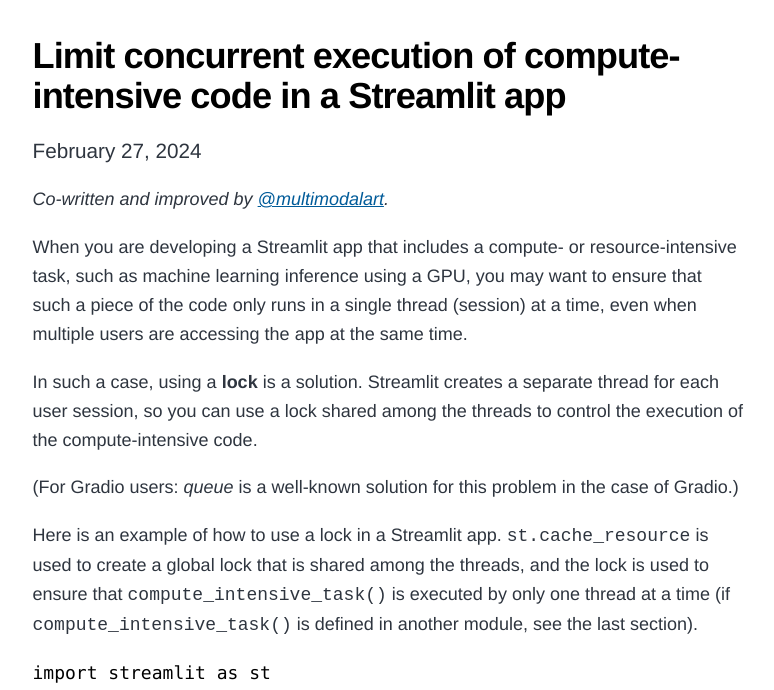
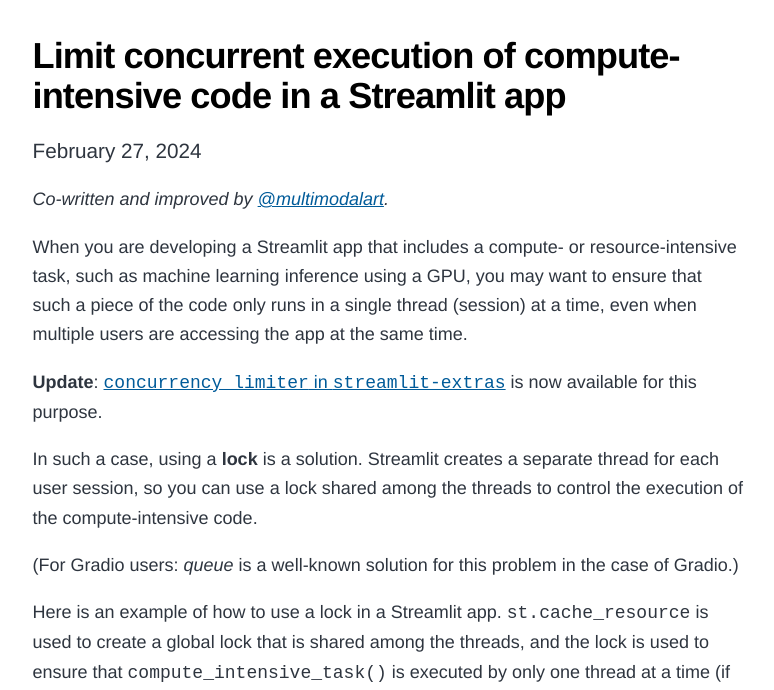
Before and after one commit to whitphx/whitphx.info, a Gatsby site: page /posts/20240227-streamlit-single-concurrency-control/ in a window 1280 px wide. Shown: the part 94-784 px from the top of the page, without its empty margins (252-1026 px from the left). Built offline with nearby package versions, Linux system fonts and the light colour scheme; Gatsby itself is replaced by a stand-in of ours; some packages are replaced by stand-ins of ours.

Commit message:
Update 20240227-streamlit-single-concurrency-control about the concurrency_limiter in streamlit-extras

```diff
--- a/content/blog/20240227-streamlit-single-concurrency-control/index.md
+++ b/content/blog/20240227-streamlit-single-concurrency-control/index.md
@@ -11,6 +11,8 @@
 
 When you are developing a Streamlit app that includes a compute- or resource-intensive task, such as machine learning inference using a GPU,
 you may want to ensure that such a piece of the code only runs in a single thread (session) at a time, even when multiple users are accessing the app at the same time.
+
+**Update**: [`concurrency_limiter` in `streamlit-extras`](https://arnaudmiribel.github.io/streamlit-extras/extras/concurrency_limiter/) is now available for this purpose.
 
 In such a case, using a **lock** is a solution.
 Streamlit creates a separate thread for each user session, so you can use a lock shared among the threads to control the execution of the compute-intensive code.
```
